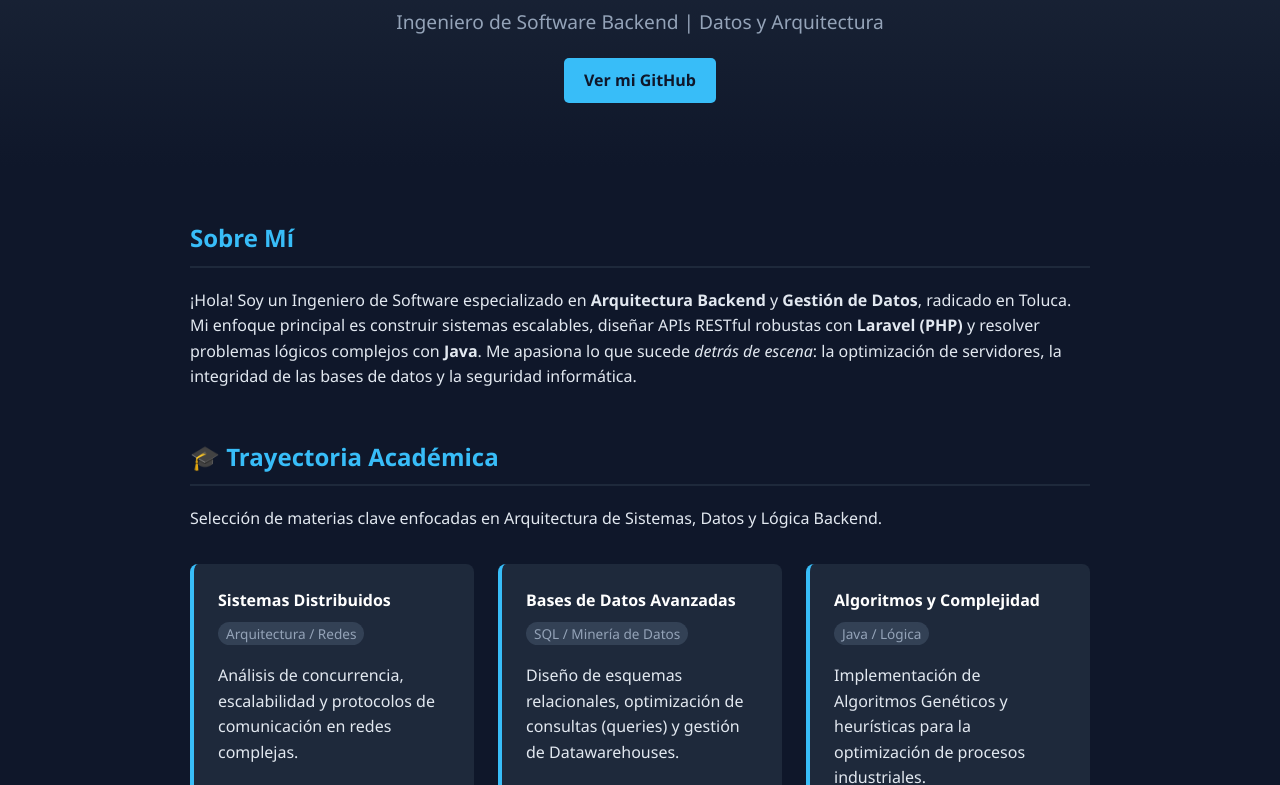
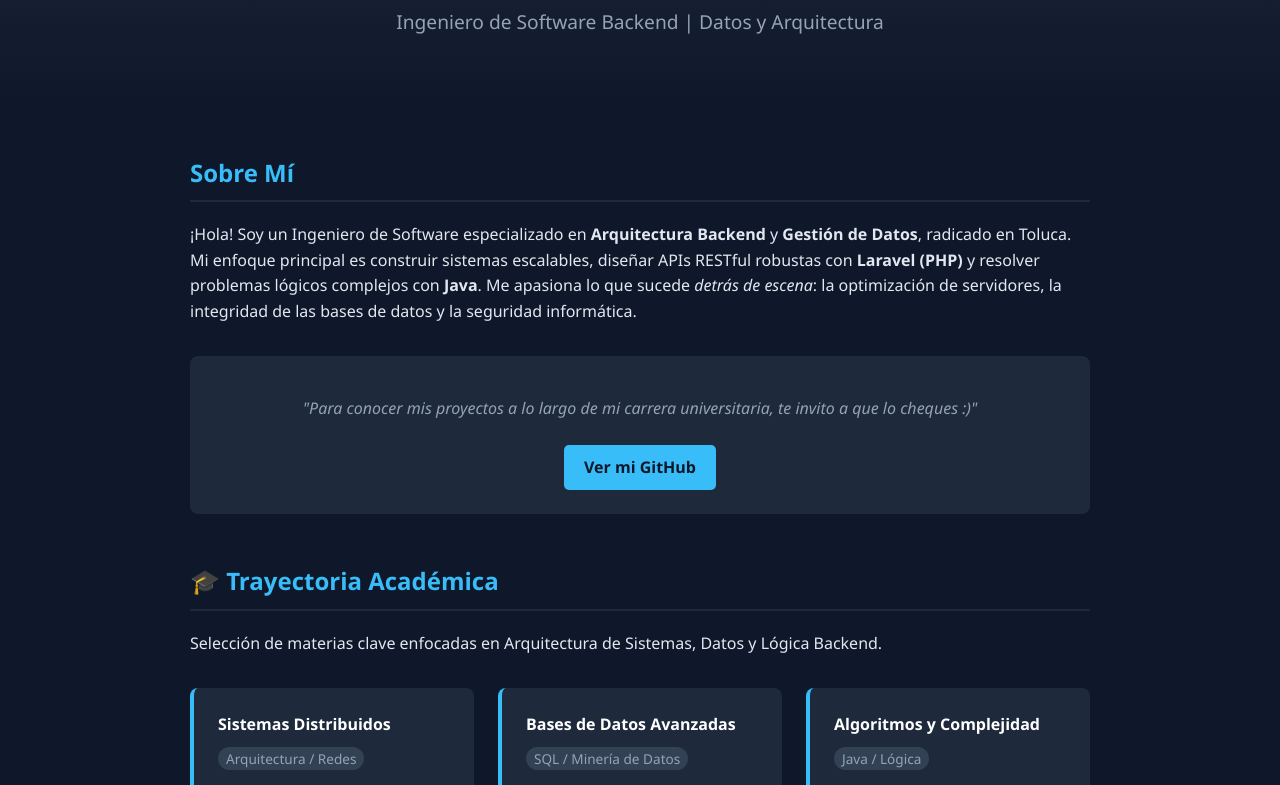
Before and after one commit to JordanBochm/JordanBochm.github.io, a plain HTML site: page index.html in a window 1280 px wide. Shown: the part 131-916 px from the top of the page. Drawn offline with Linux system fonts and the light colour scheme.

Commit message:
Update index.html with layout adjustments and GitHub link
Adjusted margin and added a new section for GitHub link.

```diff
--- a/index.html
+++ b/index.html
@@ -39,7 +39,7 @@
             text-decoration: none;
             border-radius: 5px;
             font-weight: bold;
-            margin-top: 20px;
+            margin-top: 15px; /* Ajustado para que se vea bien con el texto */
         }
         .btn:hover { background-color: #7dd3fc; }
 
@@ -71,8 +71,7 @@
     <header>
         <h1>Jordi Bochm</h1>
         <div class="subtitle">Ingeniero de Software Backend | Datos y Arquitectura</div>
-        <a href="https://github.com/JordanBochm" class="btn">Ver mi GitHub</a>
-    </header>
+        </header>
 
     <div class="container">
 
@@ -83,6 +82,13 @@
                 Mi enfoque principal es construir sistemas escalables, diseñar APIs RESTful robustas con <strong>Laravel (PHP)</strong> y resolver problemas lógicos complejos con <strong>Java</strong>.
                 Me apasiona lo que sucede <em>detrás de escena</em>: la optimización de servidores, la integridad de las bases de datos y la seguridad informática.
             </p>
+
+            <div style="margin-top: 2rem; text-align: center; background-color: #1e293b; padding: 1.5rem; border-radius: 8px;">
+                <p style="font-style: italic; color: #94a3b8; margin-bottom: 0.5rem;">
+                    "Para conocer mis proyectos a lo largo de mi carrera universitaria, te invito a que lo cheques :)"
+                </p>
+                <a href="https://github.com/JordanBochm" class="btn">Ver mi GitHub</a>
+            </div>
         </section>
 
         <section style="margin-top: 3rem;">
@@ -100,7 +106,7 @@
                 <div class="course-card">
                     <span class="course-title">Bases de Datos Avanzadas</span>
                     <span class="course-tech">SQL / Minería de Datos</span>
-                    <p>Diseño de esquemas relacionales, optimización de consultas (queries) y gestión de Datawarehouses.</p>
+                    <p>Diseño de esquemas relacionales, optimización de consultas y gestión de Datawarehouses.</p>
                 </div>
 
                 <div class="course-card">
```
